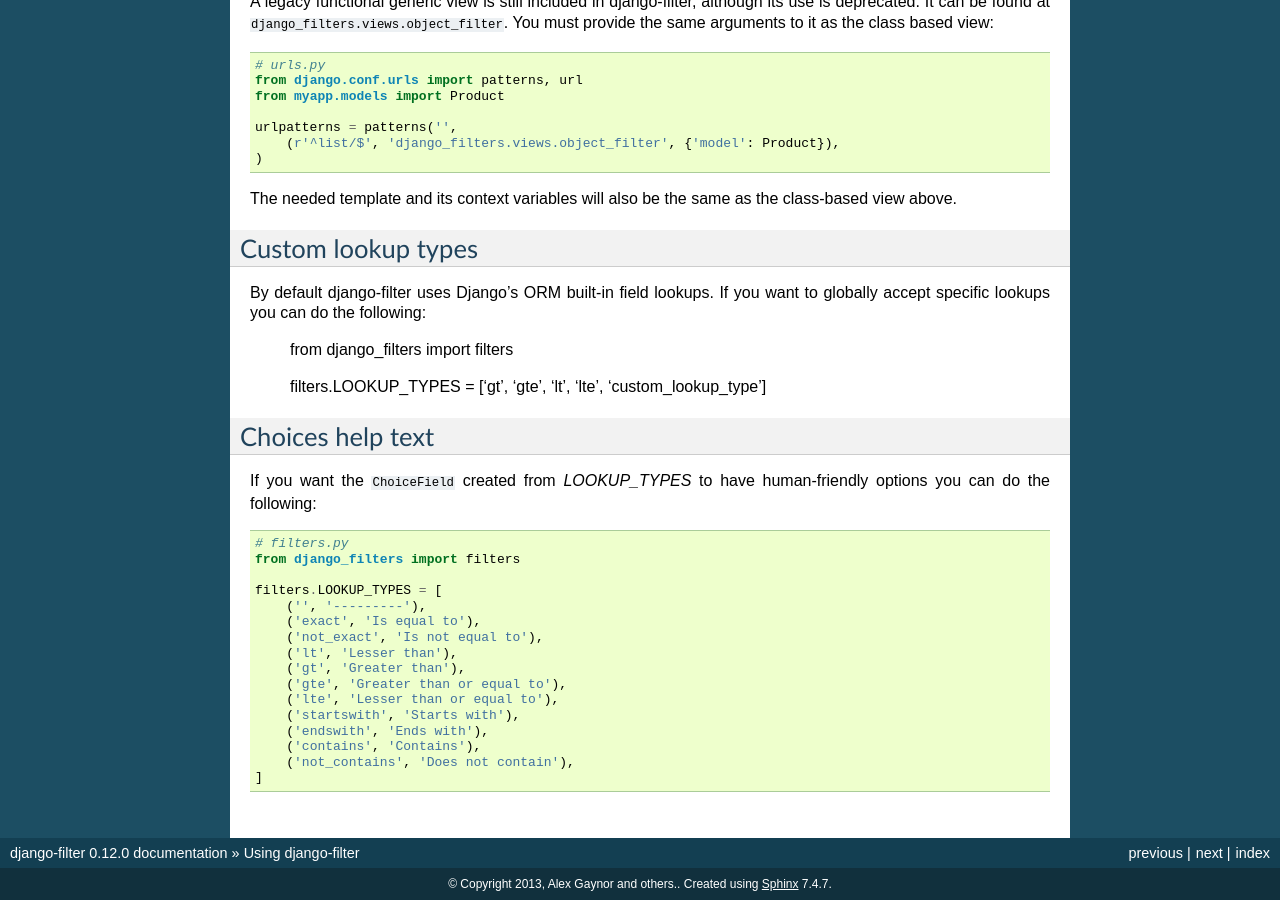
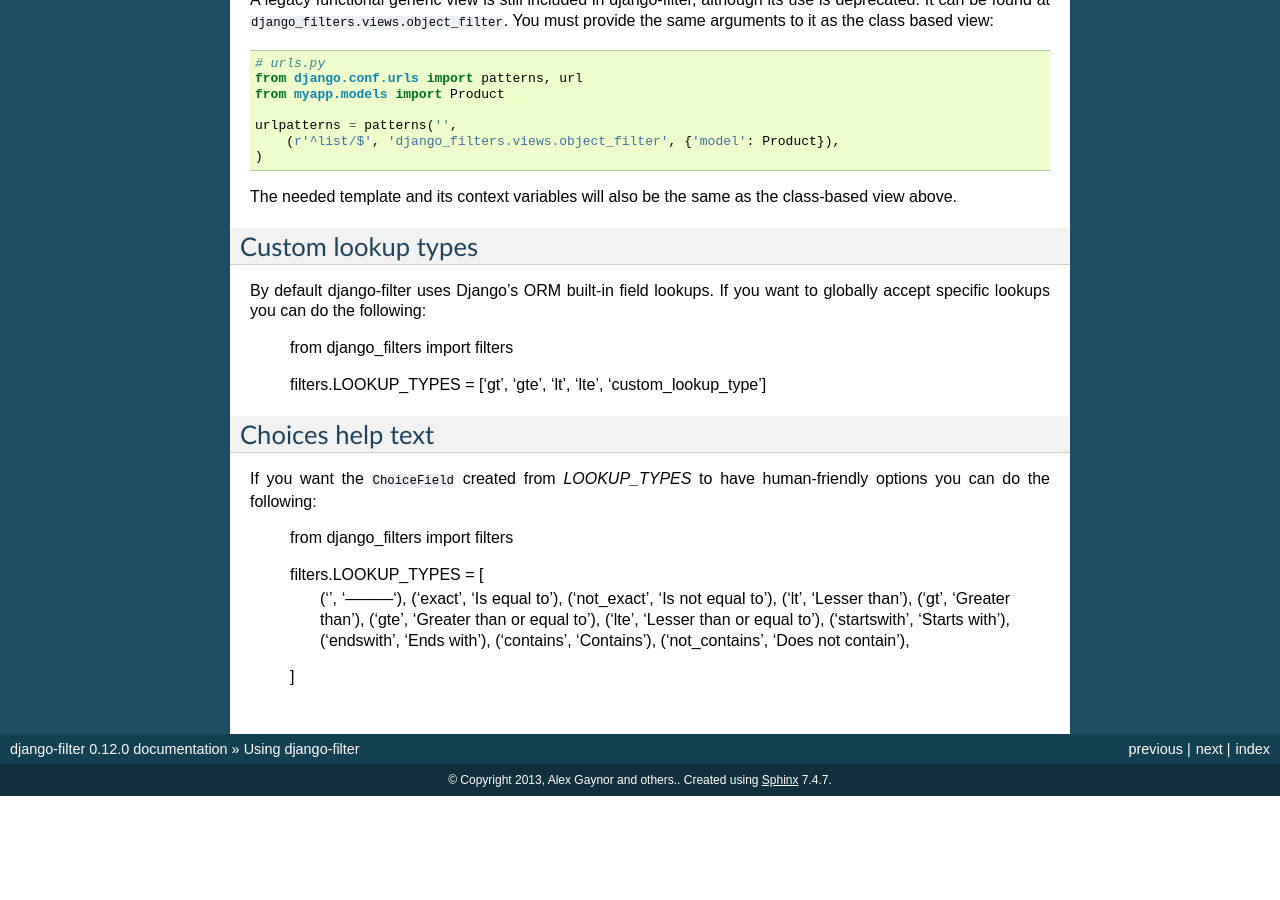
Before and after one commit to carltongibson/django-filter, a Sphinx documentation site: the page built from docs/usage.txt, in a window 1280 px wide and 900 px high, scrolled down 5724 px. Built offline with Sphinx 7.4.7, drawn with Linux system fonts in a browser that asks for light colours; after the commit the page ends 6520 px from its top, so only the background shows below that; some of the changed text lies outside the part shown.

```diff
--- a/docs/conf.py
+++ b/docs/conf.py
@@ -91,7 +91,7 @@ pygments_style = 'sphinx'
 
 # The theme to use for HTML and HTML Help pages.  See the documentation for
 # a list of builtin themes.
-html_theme = 'classic'
+html_theme = 'default'
 
 # Theme options are theme-specific and customize the look and feel of a theme
 # further.  For a list of options available for each theme, see the
--- a/docs/index.txt
+++ b/docs/index.txt
@@ -17,4 +17,5 @@ Contents:
     ref/filters
     ref/fields
     ref/widgets
+    ref/settings
     tests
--- a/docs/ref/fields.txt
+++ b/docs/ref/fields.txt
@@ -16,4 +16,4 @@ You may set ``input_formats`` to your list of required formats as per the `DateT
     f.input_formats = [IsoDateTimeField.ISO_8601] + DateTimeField.input_formats
 
 
-.. _`DateTimeField Docs`: https://docs.djangoproject.com/en/1.8/ref/forms/fields/#django.forms.DateTimeField.input_formats
+.. _`DateTimeField Docs`:https://docs.djangoproject.com/en/1.8/ref/forms/fields/#django.forms.DateTimeField.input_formats
--- a/docs/ref/filters.txt
+++ b/docs/ref/filters.txt
@@ -308,13 +308,13 @@ A boolean value that specifies whether the Filter should use ``filter`` or ``exc
 Defaults to ``False``.
 
 ModelChoiceFilter and ModelMultipleChoiceFilter arguments
----------------------------------------------------------
+--------------
 
 These arguments apply specifically to ModelChoiceFiler and
 ModelMultipleChoiceFilter only.
 
 ``queryset``
-~~~~~~~~~~~~
+~~~~~~~~~~~
 
 ``ModelChoiceFilter`` and ``ModelMultipleChoiceFilter`` require a queryset to operate on which must be passed as a kwarg.
 
--- a/docs/ref/widgets.txt
+++ b/docs/ref/widgets.txt
@@ -10,7 +10,7 @@ arguments.
 This widget renders each option as a link, instead of an actual <input>.  It has
 one method that you can override for additional customizability.
 ``option_string()`` should return a string with 3 Python keyword argument
-placeholders:
+placeholders::
 
 1. ``attrs``: This is a string with all the attributes that will be on the
    final ``<a>`` tag.
--- a/docs/usage.txt
+++ b/docs/usage.txt
@@ -298,7 +298,7 @@ set to ``STRICTNESS.RETURN_NO_RESULTS`` meaning that an empty queryset is
 returned if any field contains an invalid value. You can loosen this behavior
 by setting ``strict`` to ``STRICTNESS.IGNORE`` which will effectively ignore a
 filter field if its value is invalid. A third option of
-``STRICTNESS.RAISE_VALIDATION_ERROR`` will cause a ``ValidationError`` to be
+``STRICTNESS.RAISE_VALIDATION_ERROR`` will cause a ``ValidationError` to be
 raised if any field contains an invalid value.
 
 Overriding ``FilterSet`` methods
@@ -380,9 +380,6 @@ Choices help text
 
 If you want the ``ChoiceField`` created from `LOOKUP_TYPES` to have human-friendly options you can do the following:
 
-::
-
-    # filters.py
     from django_filters import filters
 
     filters.LOOKUP_TYPES = [
```
Also changed, not shown: docs/ref/settings.txt (added, +24 -0 lines).
